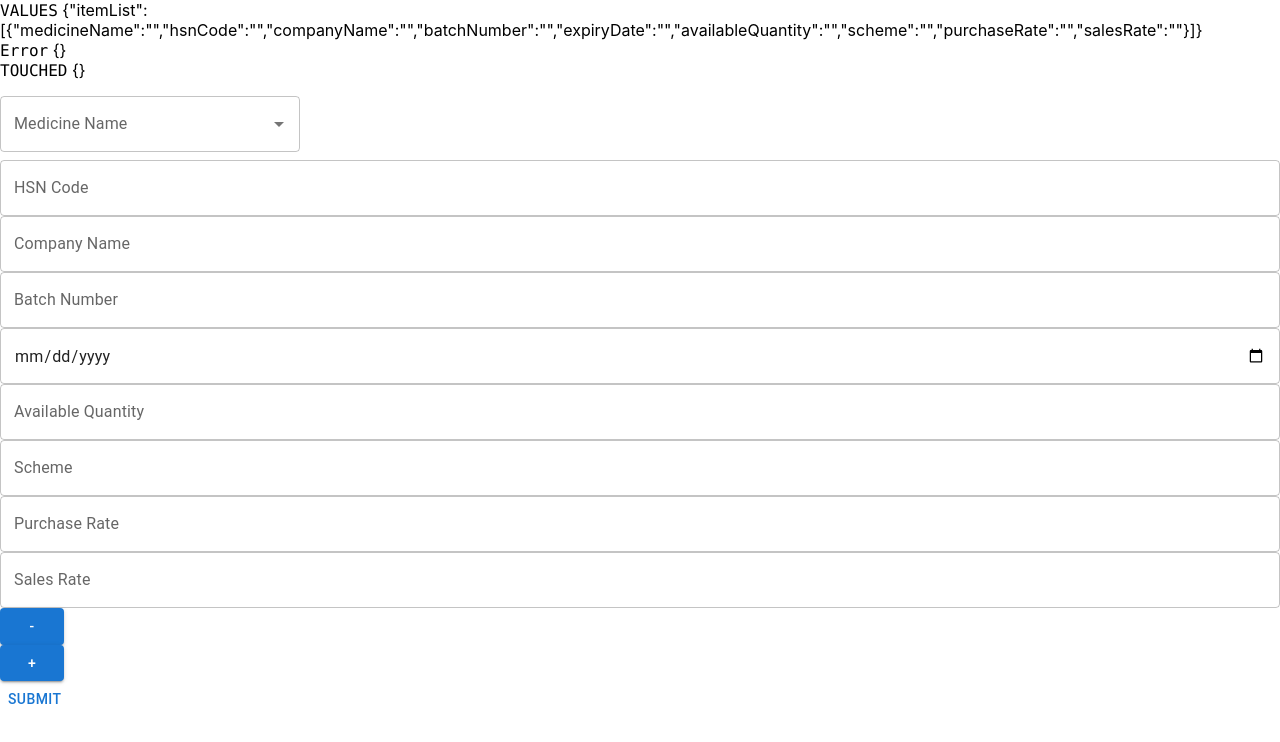
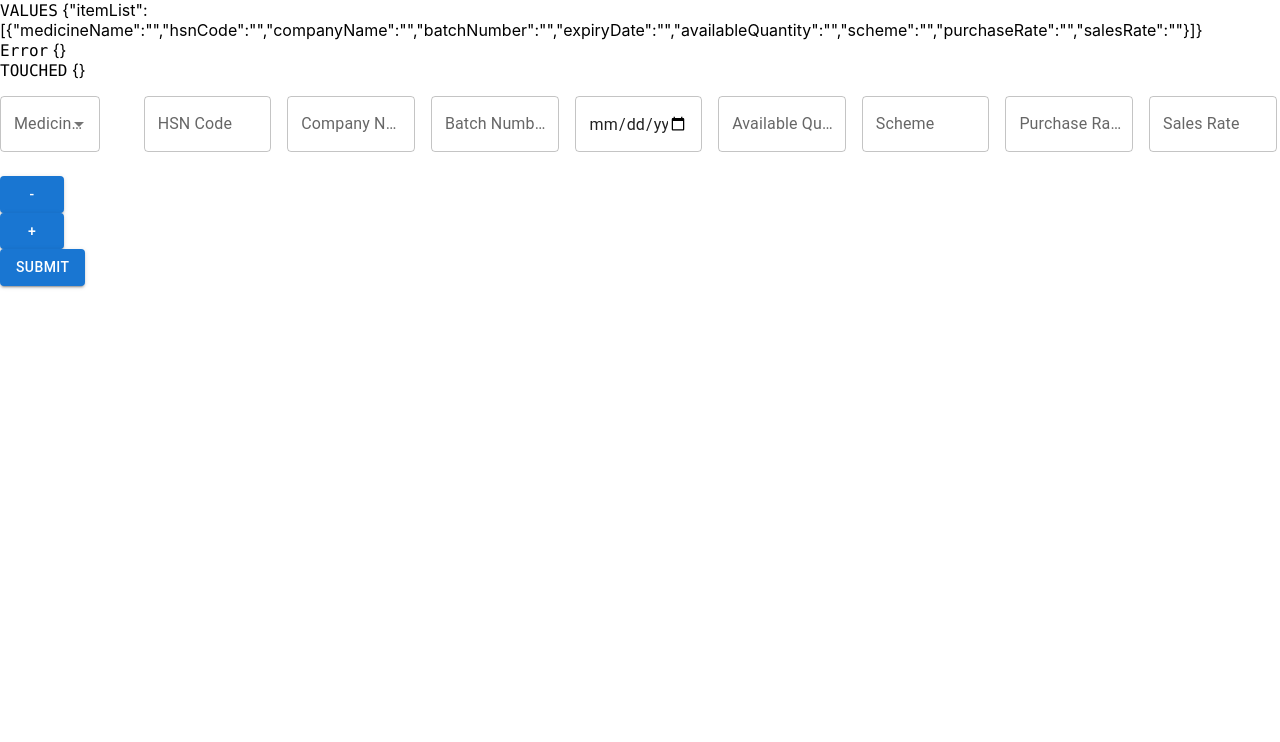
Before and after one commit to shubhamsoni8769/sales-management, a React (Create React App) app in the folder client/: page / in a window 1280 px wide. Shown: the top 742 px of the page. Built offline with nearby package versions, Linux system fonts and the light colour scheme.

Commit message:
design of orderForm fields

```diff
--- a/client/src/VendorDetails/OrderForm/OrderForm.tsx
+++ b/client/src/VendorDetails/OrderForm/OrderForm.tsx
@@ -1,4 +1,4 @@
-import { Autocomplete, Button, TextField } from "@mui/material";
+import { Button, Grid } from "@mui/material";
 import { Field, FieldArray, Form, Formik } from "formik";
 import React from "react";
 import AutoComplateField from "../../common-component/AutoComplete";
@@ -37,14 +37,18 @@ const CreateOrder = () => {
                   values.itemList.length > 0 &&
                   values.itemList.map((item, index) => (
                     <div key={index}>
+                      <Grid container spacing={2}>
+                        <Grid item xs={1.33}>
                           <Field
                             name={`itemList.${index}.medicineName`}
                             component={AutoComplateField}
                             label="Medicine Name"
                             index={index}
                             id="medicineName"
-                        setFieldValue= {setFieldValue}
+                            setFieldValue={setFieldValue}
                           />
+                        </Grid>
+                        <Grid item xs={1.33}>
                           <Field
                             name={`itemList.${index}.hsnCode`}
                             component={inputTextField}
@@ -52,6 +56,8 @@ const CreateOrder = () => {
                             index={index}
                             id="hsnCode"
                           />
+                        </Grid>
+                        <Grid item xs={1.33}>
                           <Field
                             name={`itemList.${index}.companyName`}
                             label="Company Name"
@@ -59,6 +65,8 @@ const CreateOrder = () => {
                             index={index}
                             id="companyName"
                           />
+                        </Grid>
+                        <Grid item xs={1.33}>
                           <Field
                             name={`itemList.${index}.batchNumber`}
                             label="Batch Number"
@@ -66,6 +74,8 @@ const CreateOrder = () => {
                             index={index}
                             id="batchNumber"
                           />
+                        </Grid>
+                        <Grid item xs={1.33}>
                           <Field
                             name={`itemList.${index}.expiryDate`}
                             component={inputDateField}
@@ -74,6 +84,8 @@ const CreateOrder = () => {
                             label=""
                             format="dd/MM/yyyy"
                           />
+                        </Grid>
+                        <Grid item xs={1.33}>
                           <Field
                             name={`itemList.${index}.availableQuantity`}
                             label="Available Quantity"
@@ -83,6 +95,8 @@ const CreateOrder = () => {
                             index={index}
                             id="availableQuantity"
                           />
+                        </Grid>
+                        <Grid item xs={1.33}>
                           <Field
                             name={`itemList.${index}.scheme`}
                             label="Scheme"
@@ -90,6 +104,8 @@ const CreateOrder = () => {
                             index={index}
                             id="scheme"
                           />
+                        </Grid>
+                        <Grid item xs={1.33}>
                           <Field
                             name={`itemList.${index}.purchaseRate`}
                             label="Purchase Rate"
@@ -97,6 +113,8 @@ const CreateOrder = () => {
                             index={index}
                             id="purchaseRate"
                           />
+                        </Grid>
+                        <Grid item xs={1.33}>
                           <Field
                             name={`itemList.${index}.salesRate`}
                             label="Sales Rate"
@@ -104,17 +122,25 @@ const CreateOrder = () => {
                             index={index}
                             id="salesRate"
                           />
+                        </Grid>
+                        <Grid item xs={1}>
                           <Button
                             type="button"
                             variant="contained"
                             onClick={() => arrayHelpers.remove(index)}
                           > - </Button>
-
+                        </Grid>
+                      </Grid>
                     </div>
                   ))}
-                <Button type="button" variant="contained" onClick={() => arrayHelpers.push(item)}> + </Button>
+                <Button
+                  type="button"
+                  variant="contained"
+                  onClick={() => arrayHelpers.push(item)}
+                > + </Button>
                 <div>
-                  <Button type="submit"> Submit </Button>
+                  <Button type="submit" variant="contained"
+                    onClick={() => console.log('submit')}> Submit </Button>
                 </div>
               </div>
             )}
--- a/client/src/common-component/AutoComplete.tsx
+++ b/client/src/common-component/AutoComplete.tsx
@@ -20,7 +20,7 @@ const AutoComplateField = (props: any) => {
         <Autocomplete
             id={id}
             options={["a", "b", "c"]}
-            style={{ width: 300 }}
+            style={{ width: 100 }}
             onChange={(e, value) => {
                 setFieldValue(
                     props.field.name,
--- a/client/src/common-component/DateField.tsx
+++ b/client/src/common-component/DateField.tsx
@@ -21,6 +21,7 @@ const inputDateField = (props: any) => {
         fullWidth
         id={id}
         name={props.field.name}
+        margin="normal"
         label={props.label}
         type="date"
         onChange={props.field.onChange}
--- a/client/src/common-component/NumberField.tsx
+++ b/client/src/common-component/NumberField.tsx
@@ -24,6 +24,7 @@ const inputNumberField = (props: any) => {
         name={props.field.name}
         label={props.label}
         type="number"
+        margin="normal"
         onChange={props.field.onChange}
         error={err && touch}
         value={values[item][index][name]}
--- a/client/src/common-component/TextField.tsx
+++ b/client/src/common-component/TextField.tsx
@@ -23,6 +23,7 @@ const inputTextField = (props: any) => {
         name={props.field.name}
         label={props.label}
         type="text"
+        margin="normal"
         onChange={props.field.onChange}
         error={err && touch}
         value={values[item][index][name]}
```
Lines whose indentation alone changed are shown as unchanged.
